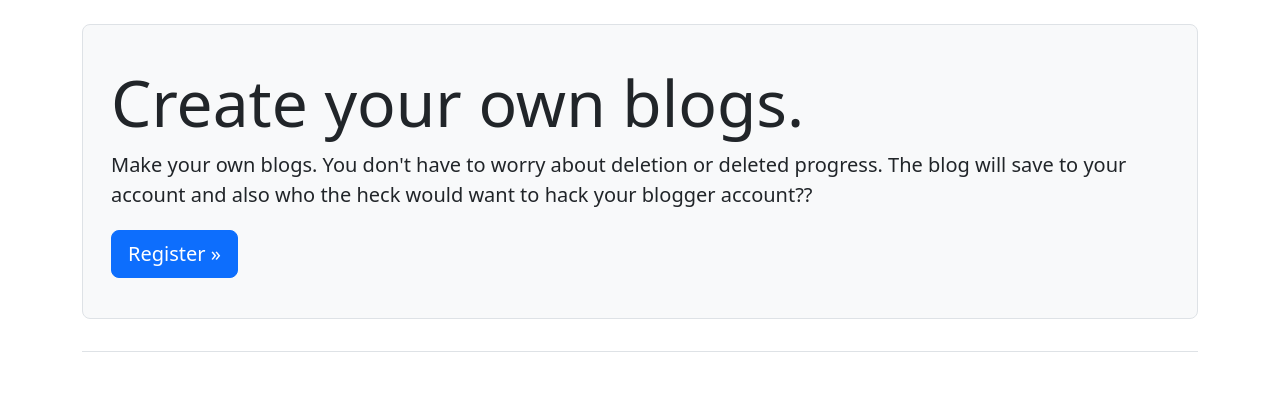
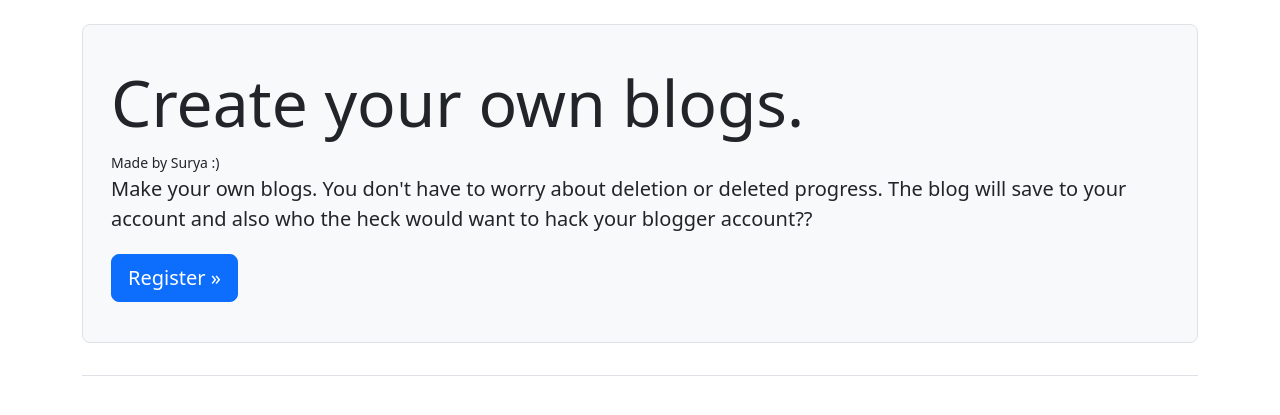
Before and after one commit to thescpman/blog_app, a Django app: page / in a window 1280 px wide. Shown: the part 58-473 px from the top of the page. Run offline with Django 4.2, Linux system fonts and the light colour scheme; some libraries are stand-ins or nearby versions.

Commit message:
added ownership.

```diff
--- a/blog_app/templates/blog_app/index.html
+++ b/blog_app/templates/blog_app/index.html
@@ -4,7 +4,7 @@
   <div class="p-3 mb-4 bg-light border rounded-3">
     <div class="container-fluid py-4">
       <h1 class="display-3">Create your own blogs.</h1>
-
+      <small>Made by Surya :)</small>
       <p class="lead">Make your own blogs. You don't have to worry about deletion
         or deleted progress. The blog will save to your account and also who the
         heck would want to hack your blogger account??
```
